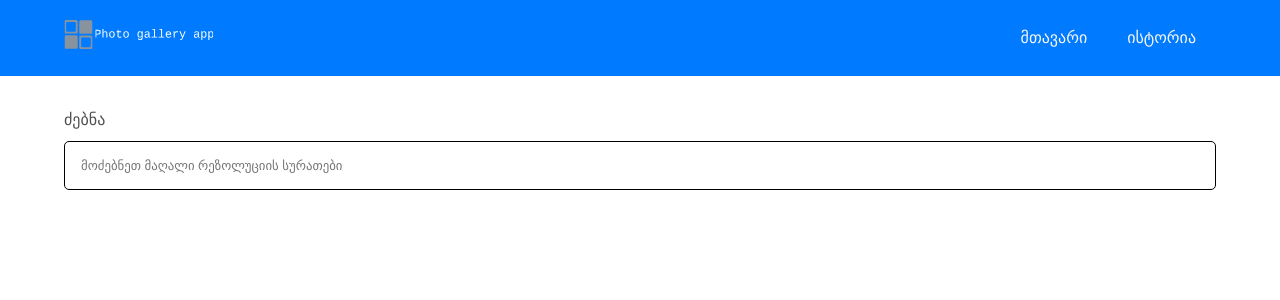
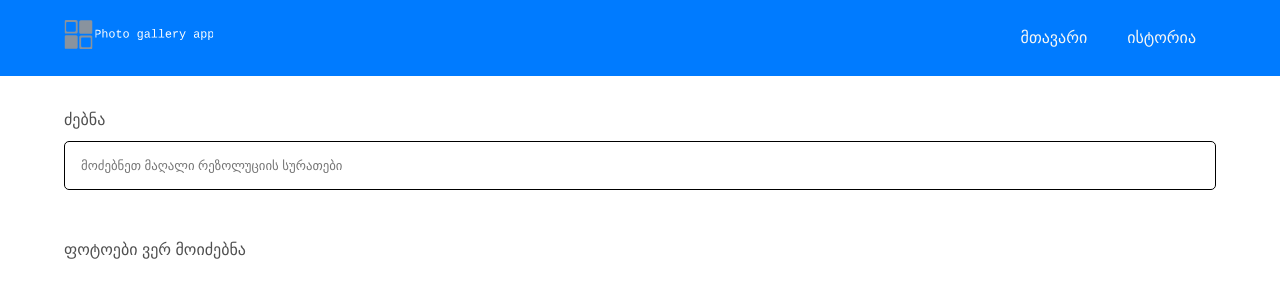
Before and after one commit to sandro21-glitch/photo-gallery-app, a React (Vite) app: page /#/ in a window 1280 px wide. Shown: the top 300 px of the page. Built offline with nearby package versions, Linux system fonts and the light colour scheme; no server answers.

Commit message:
initial commit

```diff
--- a/src/pages/HistoryPage.tsx
+++ b/src/pages/HistoryPage.tsx
@@ -12,7 +12,11 @@ const HistoryPage = ({ history, photos, setQuery }: HistoryPageTypes) => {
   return (
     <section className="section-center">
       <SearchList history={history} setQuery={setQuery} />
-      <Photos photos={photos} />
+      {photos.length < 1 ? (
+        <p>ფოტოები ვერ მოიძებნა</p>
+      ) : (
+        <Photos photos={photos} />
+      )}
     </section>
   );
 };
--- a/src/pages/MainPage.tsx
+++ b/src/pages/MainPage.tsx
@@ -28,7 +28,11 @@ const MainPage = ({
         setPage={setPage}
         query={query}
       />
-      {photos && <PhotoList photos={photos} />}
+      {photos.length < 1 ? (
+        <p>ფოტოები ვერ მოიძებნა</p>
+      ) : (
+        <PhotoList photos={photos} />
+      )}
     </main>
   );
 };
```
